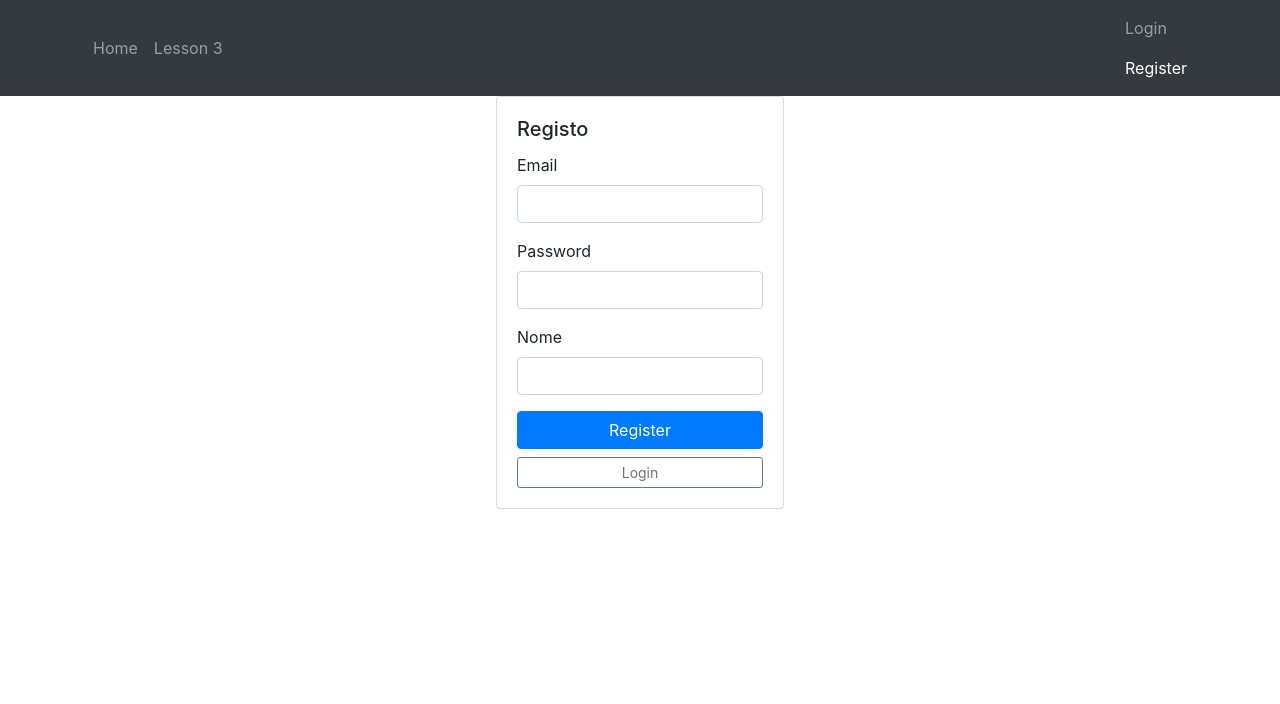
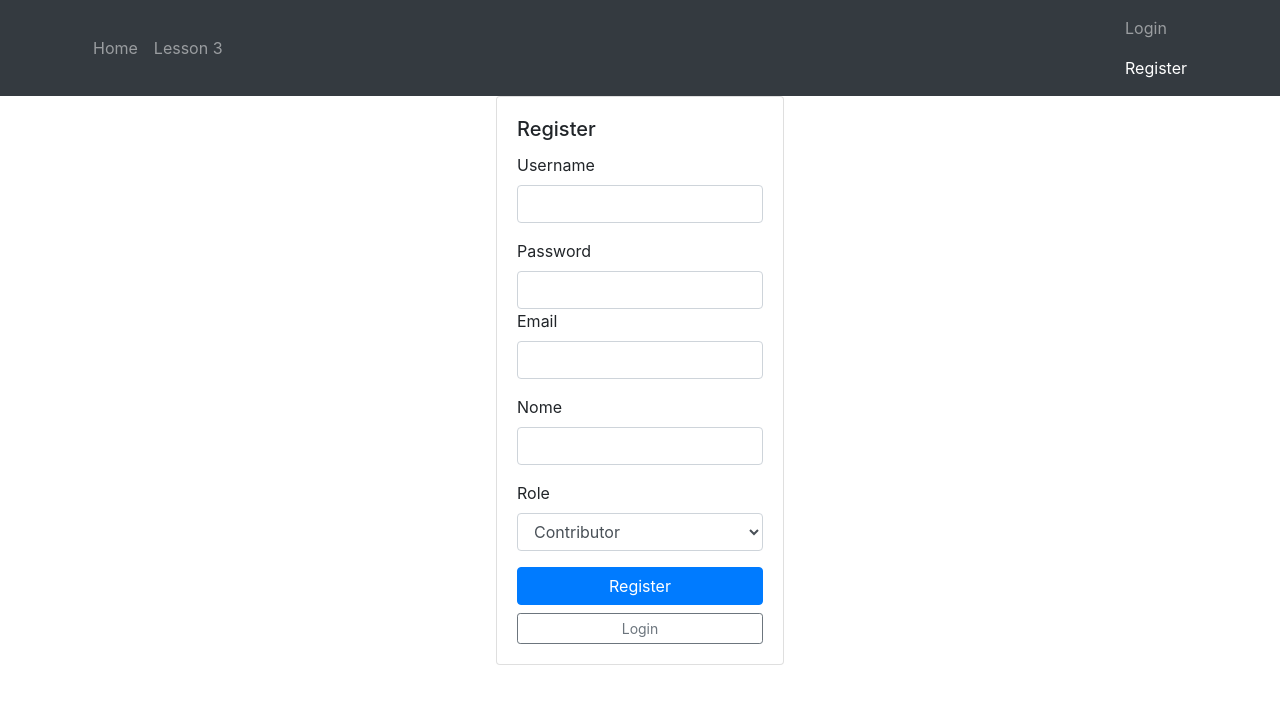
Before and after one commit to tia9orodri/PawBook, a React (Create React App) app in the folder pawbook/: page /register in a window 1280 px wide. Shown: the top 704 px of the page. Built offline with nearby package versions, Linux system fonts and the light colour scheme.

Commit message:
Correção de erros

```diff
--- a/pawbook/src/configs/apiMiddleware.js
+++ b/pawbook/src/configs/apiMiddleware.js
@@ -1,14 +1,11 @@
 const serverURL = "http://localhost:5000";
 
 export const apiRequest = (method, route, params) => {
-
   let currentUser = sessionStorage.getItem("user");
   return new Promise((resolve, reject) => {
     let serviceUrl = serverURL + route;
-
     if (params && params.query) {
       serviceUrl += getQueryString(params.query);
-
     }
     fetch(serviceUrl, {
       method,
@@ -24,7 +21,6 @@ export const apiRequest = (method, route, params) => {
       .then((res) => parseResponse(res))
       .then((data) => resolve(data))
       .catch((err) => {
-        console.log("ENTROU");
         console.error(`error ${method} ${route}: ${err.message}`);
         reject(err);
       });
@@ -33,7 +29,6 @@ export const apiRequest = (method, route, params) => {
 
 const parseResponse = (response) =>
   new Promise((resolve, reject) => {
-
     if (response.ok) {
       resolve(response.json());
     } else {
--- a/pawbook/src/core/Router.js
+++ b/pawbook/src/core/Router.js
@@ -24,8 +24,8 @@ export default class RouterComponent extends React.Component {
                     <Route exact path="/register" component={RegisterPage} />
                     <Route exact path="/login" component={LoginPage} />
                     <Route exact path="/about" component={About} />
-                    <PrivateRoute roles={[roles.Boss, roles.Servant]} exact path="/animal/list" component={AnimalListPage} />
-                    <PrivateRoute roles={[roles.Boss, roles.Servant]} exact path="/animal/details/:id"component={AnimalDetailsPage} />
+                    <route exact  path="/animal/list" component={AnimalListPage} />
+                    <route exact  path="/animal/details/:id"component={AnimalDetailsPage} />
                     <PrivateRoute roles={[roles.Boss, roles.Servant]} exact path="/user/list" component={UserListPage} />
                     <PrivateRoute roles={[roles.Boss, roles.Servant]} exact path="/user/details/:id" component={UserDetailsPage} />
                     <Route path="*" component={Home} />
--- a/pawbook/src/pages/auth/Register.js
+++ b/pawbook/src/pages/auth/Register.js
@@ -2,14 +2,11 @@ import React from "react";
 import services from "../../services";
 import { Form, Button, Card } from "react-bootstrap";
 import "./Auth.css";
-
 export default class RegisterPage extends React.Component {
   constructor(props) {
     super(props);
-    //define props todas vazias excepto o role
-    this.state = { email: "", password: "", nome: "" };
+    this.state = { username: "", password: "", email: "", name: "", role: 2 };
   }
-  //botão de registo
   handleSubmit(evt) {
     evt.preventDefault();
     services.user.register(this.state).then(() => {
@@ -18,19 +15,19 @@ export default class RegisterPage extends React.Component {
   }
 
   render() {
-    const { email, password, nome } = this.state;
+    const { username, password, email, name, role } = this.state;
     return (
       <div id="auth-board">
         <Card style={{ width: "18rem" }}>
           <Form onSubmit={(evt) => this.handleSubmit(evt)}>
             <Card.Body>
-              <Card.Title>Registo</Card.Title>
+              <Card.Title>Register</Card.Title>
               <Form.Group>
-                <Form.Label>Email</Form.Label>
+                <Form.Label>Username</Form.Label>
                 <Form.Control
                 required true
-                value={email}
-                onChange={(evt) => this.setState({ email: evt.target.value })} />
+                value={username}
+                onChange={(evt) => this.setState({ username: evt.target.value })} />
               </Form.Group>
               <Form.Group>
                 <Form.Label>Password</Form.Label>
@@ -40,14 +37,33 @@ export default class RegisterPage extends React.Component {
                   value={password}
                   onChange={(evt) => this.setState({ password: evt.target.value })}
                 />
+                <Form.Group>
+                  <Form.Label>Email</Form.Label>
+                  <Form.Control
+                    required true
+                    type="email"
+                    value={email}
+                    onChange={(evt) => this.setState({ email: evt.target.value })}
+                  />
+                </Form.Group>
               </Form.Group>
               <Form.Group>
                 <Form.Label>Nome</Form.Label>
                 <Form.Control
                   required true
-                  value={nome}
-                  onChange={(evt) => this.setState({ nome: evt.target.value })}
+                  value={name}
+                  onChange={(evt) => this.setState({ name: evt.target.value })}
                 />
+              </Form.Group>
+              <Form.Group>
+                <Form.Label>Role</Form.Label>
+                <Form.Control
+                  as="select"
+                  value={role}
+                  onChange={(evt) => this.setState({ role: parseInt(evt.target.value) })}>
+                  <option value={2}>Contributor</option>
+                  <option value={1}>Admin</option>
+                </Form.Control>
               </Form.Group>
               <Button variant="primary" type="submit" block>
                 Register
--- a/pawbook/src/services/animal.js
+++ b/pawbook/src/services/animal.js
@@ -5,6 +5,6 @@ export default {
     getOne: (id) => apiRequest("GET", `/animal/${id}`),
     create: (jsonData) => apiRequest("POST", `/animal`, { jsonData }),
     update: (id, jsonData) => apiRequest("PUT", `/animal/data/${id}`, { jsonData }),
-    setCover: (id, formData) => apiRequest("PUT", `/animal/cover/${id}`, { formData }),
+    //setCover: (id, formData) => apiRequest("PUT", `/animal/cover/${id}`, { formData }),
     remove: (id) => apiRequest("DELETE", `/animal/${id}`),
 };
--- a/pawbook/src/services/user.js
+++ b/pawbook/src/services/user.js
@@ -1,9 +1,11 @@
 import { apiRequest } from "../configs/apiMiddleware";
 
 export default {
-    register: (jsonData) => apiRequest("POST", "/user/register", { jsonData }),
-    login: (jsonData) => apiRequest("POST", "/user/login", { jsonData }),
-    getAnimal: () => apiRequest("GET", "/user/animal"),
-    addAnimal: (animalId) => apiRequest("POST", `/user/animal/${animalId}`),
-    removeBook: (animalId) => apiRequest("DELETE", `/user/animal/${animalId}`),
+  register: (jsonData) => apiRequest("POST", "/user/register", { jsonData }),
+  login: (jsonData) => apiRequest("POST", "/user/login", { jsonData }),
+  getAll: (searchText) => apiRequest("GET", `/user`, { query: { search: searchText } }),
+  getOne: (id) => apiRequest("GET", `/user/${id}`),
+  update: (id, jsonData) => apiRequest("PUT", `/user/${id}`, { jsonData }),
+//   setCover: (id, formData) => apiRequest("PUT", `/user/cover/${id}`, { formData }),
+  remove: (id) => apiRequest("DELETE", `/user/${id}`),
 };
```
